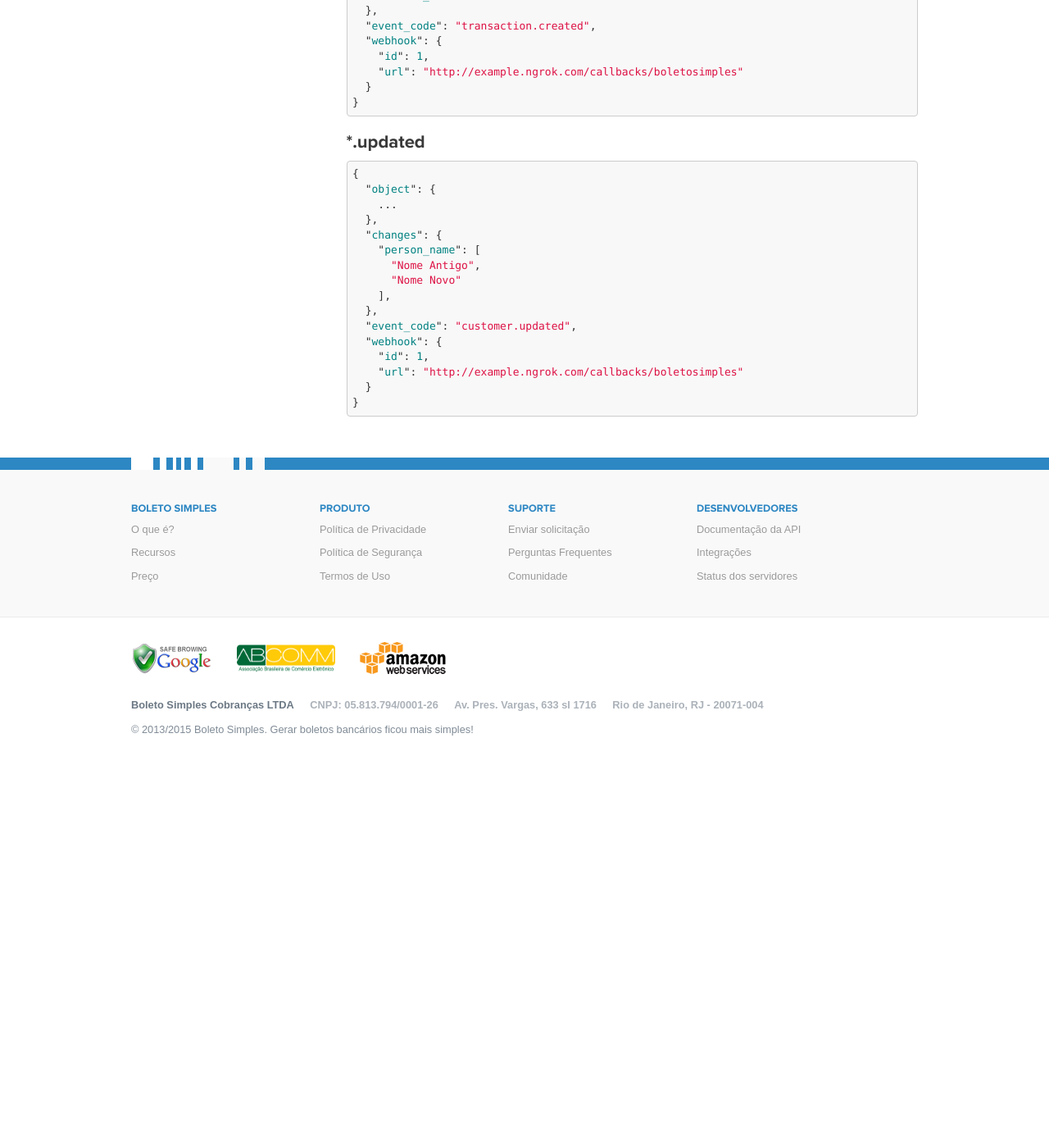
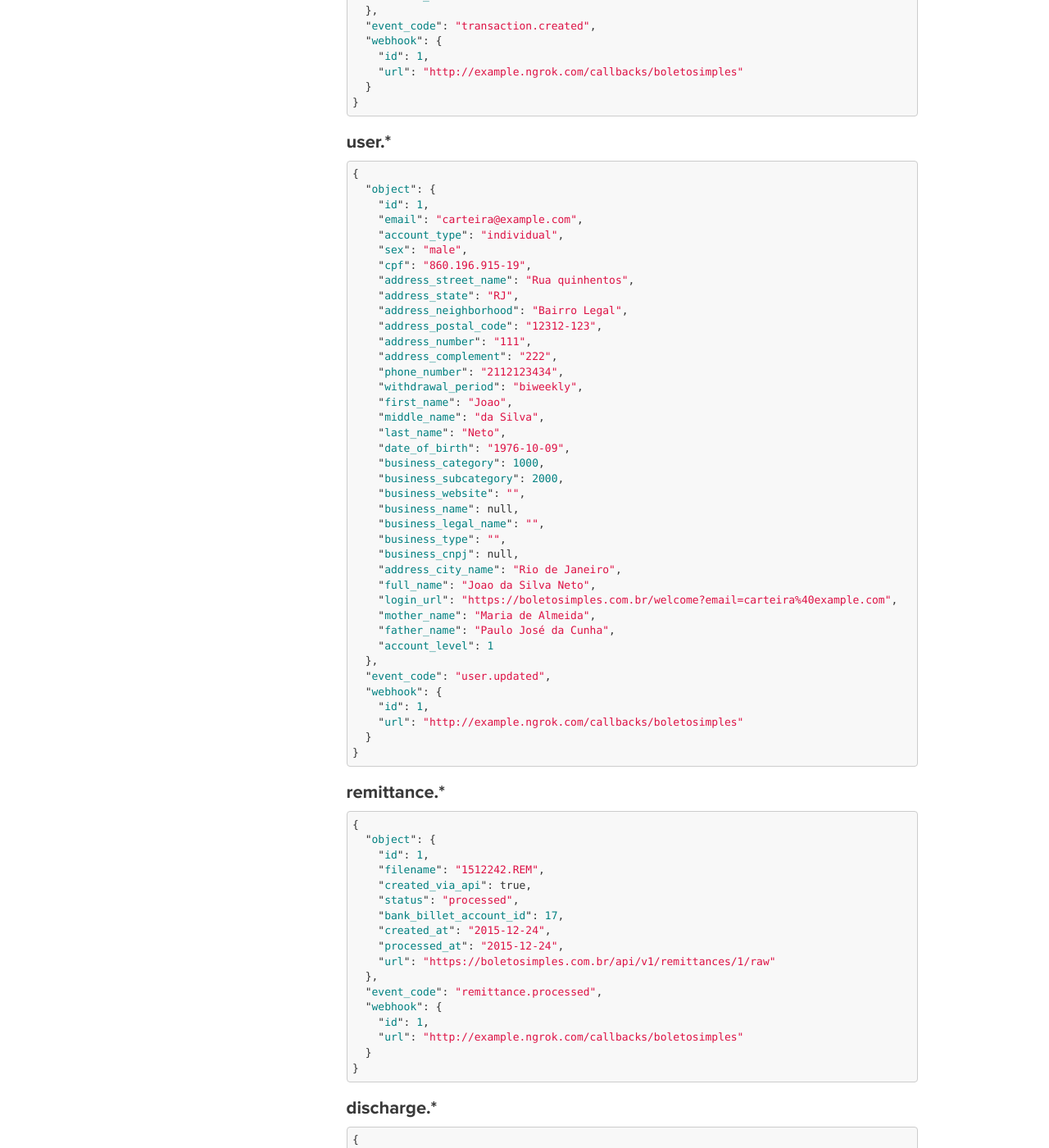
Before and after one commit to BoletoSimples/boletosimples-docs, a Jekyll site: the page built from webhooks/payloads.md, in a window 1280 px wide and 1400 px high, scrolled down 2195 px. Shown: the whole window at 82% size. Built offline with Jekyll 4.4.1, drawn with Linux system fonts in a browser that asks for light colours; before the commit the page ends 3124 px from its top, so only the background shows below that; some of the changed text lies outside the part shown.

Commit message:
adds documentation of payloads for user, remittance and discharge

```diff
--- a/webhooks/payloads.md
+++ b/webhooks/payloads.md
@@ -117,6 +117,92 @@ A regra é que todos os payloads possuem as chaves `event_code`, `webhook`, `obj
 }
 </pre>
 
+### user.*
+
+<pre class="json">
+{
+  "object": {
+    "id": 1,
+    "email": "carteira@example.com",
+    "account_type": "individual",
+    "sex": "male",
+    "cpf": "860.196.915-19",
+    "address_street_name": "Rua quinhentos",
+    "address_state": "RJ",
+    "address_neighborhood": "Bairro Legal",
+    "address_postal_code": "12312-123",
+    "address_number": "111",
+    "address_complement": "222",
+    "phone_number": "2112123434",
+    "withdrawal_period": "biweekly",
+    "first_name": "Joao",
+    "middle_name": "da Silva",
+    "last_name": "Neto",
+    "date_of_birth": "1976-10-09",
+    "business_category": 1000,
+    "business_subcategory": 2000,
+    "business_website": "",
+    "business_name": null,
+    "business_legal_name": "",
+    "business_type": "",
+    "business_cnpj": null,
+    "address_city_name": "Rio de Janeiro",
+    "full_name": "Joao da Silva Neto",
+    "login_url": "https://boletosimples.com.br/welcome?email=carteira%40example.com",
+    "mother_name": "Maria de Almeida",
+    "father_name": "Paulo José da Cunha",
+    "account_level": 1
+  },
+  "event_code": "user.updated",
+  "webhook": {
+    "id": 1,
+    "url": "http://example.ngrok.com/callbacks/boletosimples"
+  }
+}
+</pre>
+
+### remittance.*
+
+<pre class="json">
+{
+  "object": {
+    "id": 1,
+    "filename": "1512242.REM",
+    "created_via_api": true,
+    "status": "processed",
+    "bank_billet_account_id": 17,
+    "created_at": "2015-12-24",
+    "processed_at": "2015-12-24",
+    "url": "https://boletosimples.com.br/api/v1/remittances/1/raw"
+  },
+  "event_code": "remittance.processed",
+  "webhook": {
+    "id": 1,
+    "url": "http://example.ngrok.com/callbacks/boletosimples"
+  }
+}
+</pre>
+
+### discharge.*
+
+<pre class="json">
+{
+  "object": {
+    "id": 1,
+    "filename": "CN02125A.RET",
+    "processed_at": "2015-12-24",
+    "created_via_api": true,
+    "status": "processed"
+  },
+  "event_code": "discharge.processed",
+  "webhook": {
+    "id": 1,
+    "url": "http://example.ngrok.com/callbacks/boletosimples"
+  }
+}
+</pre>
+
+
 ### *.updated
 
 <pre class="json">
```
